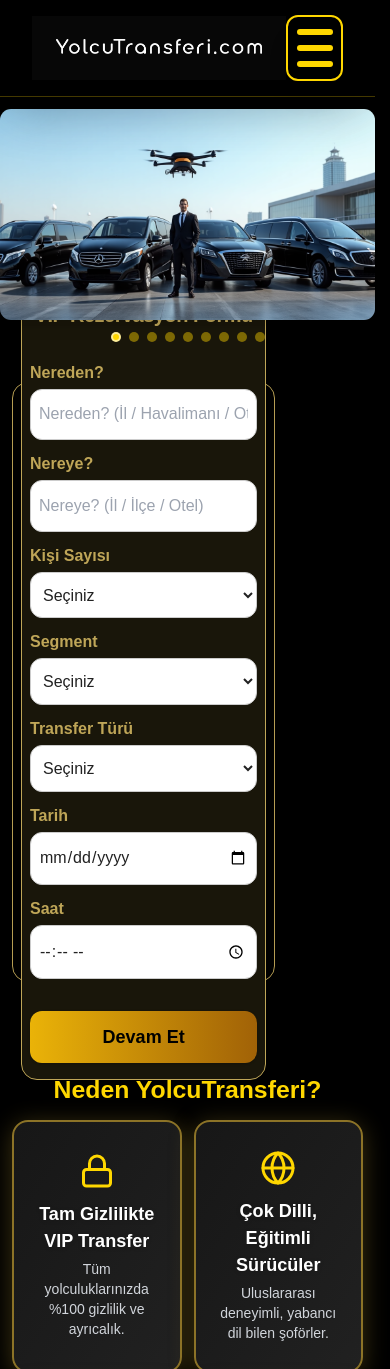
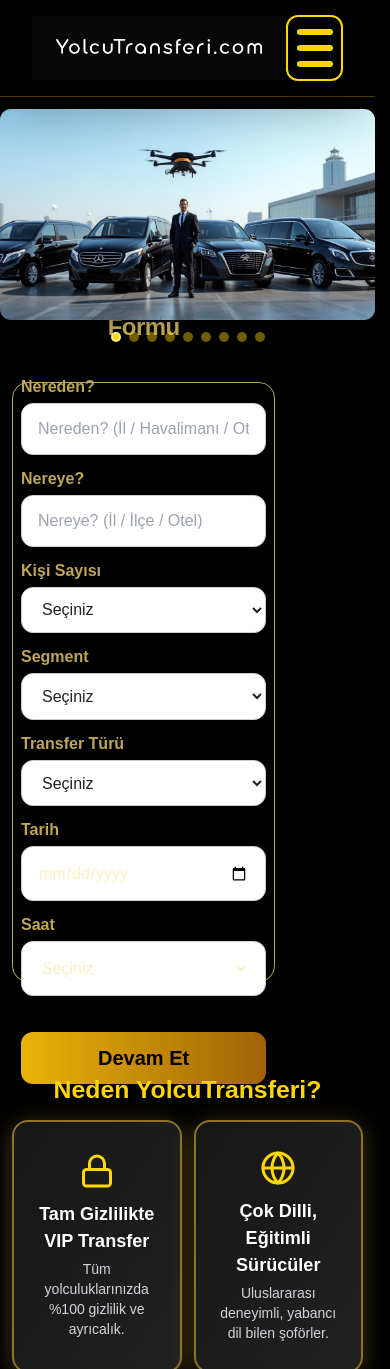
Before and after one commit to haliltayfur/yolcutransferi, a Next.js app: page / in a window 390 px wide. Shown: the top 1369 px of the page. Built offline with nearby package versions, Linux system fonts and the light colour scheme.

Commit message:
Update VipTransferForm.jsx

```diff
--- a/components/VipTransferForm.jsx
+++ b/components/VipTransferForm.jsx
@@ -1,28 +1,16 @@
 // === Dosya: /components/VipTransferForm.jsx ===
 
 "use client";
-import { useState, useEffect } from "react";
+import { useState } from "react";
 import { useRouter } from "next/navigation";
 
-// Otomatik doldurma için localStorage ve navigator kullanımı
-function getAutoFill(field) {
-  if (typeof window === "undefined") return "";
-  // 1. Kendi localStorage key'in (formdatam vs)
-  try {
-    const v = localStorage.getItem("transferForm_" + field);
-    if (v) return v;
-  } catch {}
-  // 2. Tarayıcıdan çekilebilecek varsa (çok basit)
-  if (field === "name" && window.navigator.userAgentData)
-    return window.navigator.userAgentData.fullName || "";
-  if (field === "email" && window.navigator.userAgentData)
-    return window.navigator.userAgentData.email || "";
-  return "";
-}
+// 15 dakikalık saatler
+const saatler = [];
+for (let h = 0; h < 24; ++h)
+  for (let m of [0, 15, 30, 45]) saatler.push(`${h.toString().padStart(2, "0")}:${m.toString().padStart(2, "0")}`);
 
 export default function VipTransferForm({ user }) {
   const router = useRouter();
-  // USER bilgisi varsa, ön doldur!
   const [from, setFrom] = useState("");
   const [to, setTo] = useState("");
   const [people, setPeople] = useState("");
@@ -30,67 +18,34 @@ export default function VipTransferForm({ user }) {
   const [transfer, setTransfer] = useState("");
   const [date, setDate] = useState("");
   const [time, setTime] = useState("");
-  // Doldurma kontrolleri
-  useEffect(() => {
-    if (typeof window === "undefined") return;
-    setFrom(localStorage.getItem("transferForm_from") || "");
-    setTo(localStorage.getItem("transferForm_to") || "");
-    setPeople(localStorage.getItem("transferForm_people") || "");
-    setSegment(localStorage.getItem("transferForm_segment") || "");
-    setTransfer(localStorage.getItem("transferForm_transfer") || "");
-    setDate(localStorage.getItem("transferForm_date") || "");
-    setTime(localStorage.getItem("transferForm_time") || "");
-  }, []);
-  // Alanlar değiştikçe local'e yaz
-  useEffect(() => { if (typeof window !== "undefined") localStorage.setItem("transferForm_from", from); }, [from]);
-  useEffect(() => { if (typeof window !== "undefined") localStorage.setItem("transferForm_to", to); }, [to]);
-  useEffect(() => { if (typeof window !== "undefined") localStorage.setItem("transferForm_people", people); }, [people]);
-  useEffect(() => { if (typeof window !== "undefined") localStorage.setItem("transferForm_segment", segment); }, [segment]);
-  useEffect(() => { if (typeof window !== "undefined") localStorage.setItem("transferForm_transfer", transfer); }, [transfer]);
-  useEffect(() => { if (typeof window !== "undefined") localStorage.setItem("transferForm_date", date); }, [date]);
-  useEffect(() => { if (typeof window !== "undefined") localStorage.setItem("transferForm_time", time); }, [time]);
+  const [showDate, setShowDate] = useState(false);
+  const [showTime, setShowTime] = useState(false);
 
-  // Üye login ise props'tan veya global'den auto-fill (örnek için hardcode simülasyonu)
-  useEffect(() => {
-    if (!user) return;
-    if (user.from) setFrom(user.from);
-    if (user.to) setTo(user.to);
-    if (user.people) setPeople(user.people);
-    if (user.segment) setSegment(user.segment);
-    if (user.transfer) setTransfer(user.transfer);
-    if (user.date) setDate(user.date);
-    if (user.time) setTime(user.time);
-  }, [user]);
-
-  // Minimum form
   function handleSubmit(e) {
     e.preventDefault();
-    if (!from || !to || !people || !segment || !transfer || !date || !time) return alert("Lütfen tüm alanları doldurun.");
-    // Alanları query ile yeni sayfaya yolla
+    if (!from || !to || !people || !segment || !transfer || !date || !time) return alert("Tüm alanları doldurun.");
     const params = new URLSearchParams({ from, to, people, segment, transfer, date, time });
     router.push(`/rezervasyon?${params.toString()}`);
   }
 
-  // Responsive & dark theme & kutular
+  // Tarih ve saat inputlarını kutuya herhangi bir yere tıklayınca aç
   return (
     <form
       onSubmit={handleSubmit}
       autoComplete="on"
-      className="w-full h-full flex flex-col justify-center items-center px-2"
-      style={{
-        maxWidth: 600,
-        minWidth: 220,
-        margin: "0 auto",
-        height: "100%",
-        minHeight: 400
-      }}
+      className="w-full h-full flex flex-col justify-center items-center"
+      style={{ maxWidth: 600, minWidth: 220, margin: "0 auto", height: "100%", minHeight: 400 }}
     >
-      <div className="w-full max-w-lg mx-auto bg-[#19160a] border border-[#bfa658] rounded-2xl px-3 md:px-6 py-6 md:py-9 shadow-2xl flex flex-col gap-3"
-        style={{ boxSizing: "border-box", background: "#19160a", minWidth: 220 }}>
-        <h1 className="text-xl md:text-2xl font-extrabold text-[#bfa658] tracking-tight mb-5 text-center font-quicksand">
+      <div className="w-full mx-auto px-2 md:px-8 py-8 md:py-12 flex flex-col gap-3"
+        style={{
+          background: "transparent",
+          minWidth: 220,
+          borderRadius: 18,
+        }}>
+        <h1 className="text-2xl md:text-3xl font-extrabold text-[#bfa658] tracking-tight mb-5 text-center font-quicksand">
           VIP Rezervasyon Formu
         </h1>
-        <div className="grid grid-cols-1 md:grid-cols-2 gap-x-5 gap-y-3">
+        <div className="grid grid-cols-1 md:grid-cols-2 gap-x-4 gap-y-3">
           <div>
             <label className="font-bold text-[#bfa658] mb-1 block">Nereden?</label>
             <input type="text" value={from} onChange={e => setFrom(e.target.value)}
@@ -141,37 +96,53 @@ export default function VipTransferForm({ user }) {
               <option value="Düğün vb Organizasyonlar">Düğün vb Organizasyonlar</option>
             </select>
           </div>
-          <div>
+          <div style={{ position: "relative" }}>
             <label className="font-bold text-[#bfa658] mb-1 block">Tarih</label>
-            <input type="date" value={date} onChange={e => setDate(e.target.value)}
-              min={new Date().toISOString().split("T")[0]}
-              className="input w-full bg-[#19160a] text-[#ffeec2] border border-[#bfa658] rounded-xl px-3 py-2"
-            />
+            <div
+              tabIndex={0}
+              className="input w-full bg-[#19160a] text-[#ffeec2] border border-[#bfa658] rounded-xl px-3 py-2 cursor-pointer flex items-center"
+              onClick={() => { document.getElementById("date-picker").showPicker(); }}
+            >
+              <input
+                id="date-picker"
+                type="date"
+                value={date}
+                onChange={e => setDate(e.target.value)}
+                min={new Date().toISOString().split("T")[0]}
+                className="bg-transparent border-0 outline-none text-[#ffeec2] w-full"
+                style={{ padding: 0, height: "1.7em" }}
+                tabIndex={-1}
+              />
+            </div>
           </div>
-          <div>
+          <div style={{ position: "relative" }}>
             <label className="font-bold text-[#bfa658] mb-1 block">Saat</label>
-            <input type="time" value={time} onChange={e => setTime(e.target.value)}
-              className="input w-full bg-[#19160a] text-[#ffeec2] border border-[#bfa658] rounded-xl px-3 py-2"
-            />
+            <div
+              tabIndex={0}
+              className="input w-full bg-[#19160a] text-[#ffeec2] border border-[#bfa658] rounded-xl px-3 py-2 cursor-pointer flex items-center"
+              onClick={() => document.getElementById("saat-picker").focus()}
+            >
+              <select
+                id="saat-picker"
+                value={time}
+                onChange={e => setTime(e.target.value)}
+                className="bg-transparent border-0 outline-none text-[#ffeec2] w-full"
+                style={{ padding: 0, height: "1.7em" }}
+                tabIndex={-1}
+              >
+                <option value="">Seçiniz</option>
+                {saatler.map(saat => <option key={saat} value={saat}>{saat}</option>)}
+              </select>
+            </div>
           </div>
         </div>
         <button
           type="submit"
-          className="w-full bg-gradient-to-r from-yellow-500 to-yellow-700 text-black font-bold py-3 mt-5 rounded-xl text-lg shadow hover:scale-105 transition"
+          className="w-full bg-gradient-to-r from-yellow-500 to-yellow-700 text-black font-bold py-3 mt-6 rounded-xl text-xl shadow hover:scale-105 transition"
         >
           Devam Et
         </button>
       </div>
-      <style jsx>{`
-        @media (max-width: 800px) {
-          .max-w-lg { max-width: 99vw !important; }
-        }
-        @media (max-width: 600px) {
-          .max-w-lg { max-width: 99vw !important; }
-          .px-3 { padding-left: 8px !important; padding-right: 8px !important; }
-          .py-6 { padding-top: 16px !important; padding-bottom: 16px !important; }
-        }
-      `}</style>
     </form>
   );
 }
```
